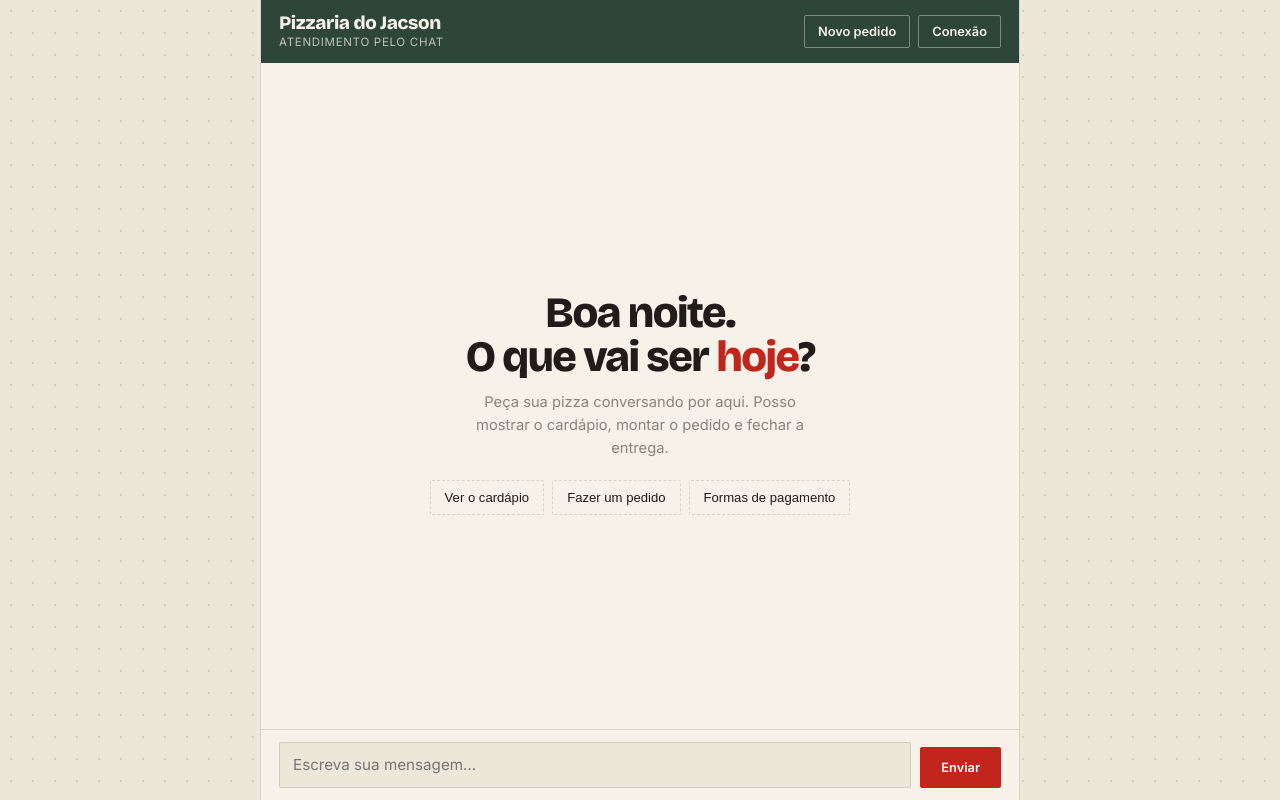
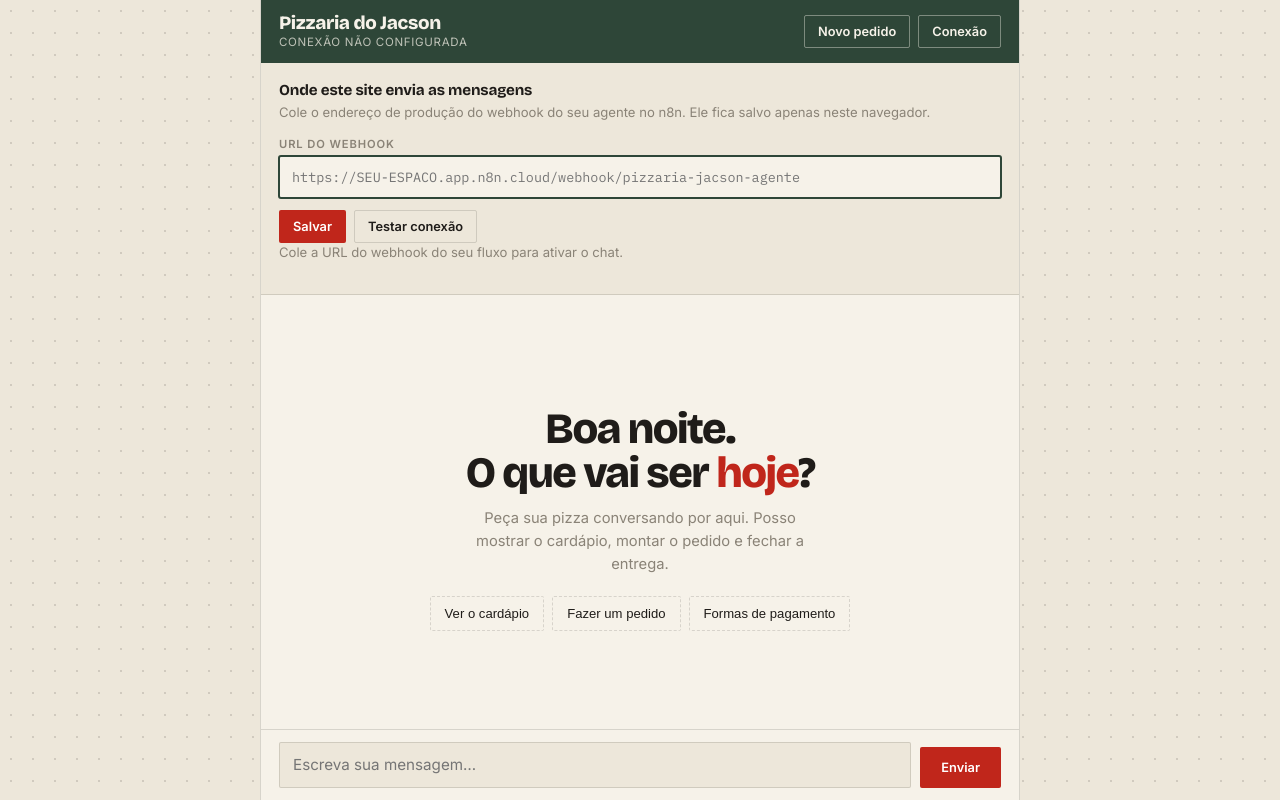
Before and after one commit to jacsontobiasbordin/ChatPizzariaJacson, a plain HTML site: page public/index.html in a window 1280 px wide. Drawn offline with nearby package versions, Linux system fonts and the light colour scheme.

Commit message:
Atualizar fluxo para agente do n8n e ajustar documentação

```diff
--- a/public/index.html
+++ b/public/index.html
@@ -256,11 +256,11 @@ body{
 
   <section class="config" id="config" hidden>
     <h2>Onde este site envia as mensagens</h2>
-    <p>Cole o endereço de produção do webhook do seu fluxo no n8n. Ele fica salvo apenas neste navegador.</p>
+    <p>Cole o endereço de produção do webhook do seu agente no n8n. Ele fica salvo apenas neste navegador.</p>
     <label class="campo">
       <span>URL do webhook</span>
       <input id="inputUrl" type="url" inputmode="url" autocomplete="off" spellcheck="false"
-             placeholder="https://SEU-ESPACO.app.n8n.cloud/webhook/pizzaria-jacson">
+             placeholder="https://SEU-ESPACO.app.n8n.cloud/webhook/pizzaria-jacson-agente">
     </label>
     <div class="config-acoes">
       <button class="btn btn-solido" id="btnSalvar" type="button">Salvar</button>
@@ -314,7 +314,7 @@ body{
     return id;
   }
 
-  var webhookUrl = ler(CHAVE_URL) || "https://jacsonbordin.app.n8n.cloud/webhook/pizzaria-jacson";
+  var webhookUrl = ler(CHAVE_URL) || "";
   var sessionId = ler(CHAVE_SESSAO) || novaSessao();
   var enviando = false;
 
```
Also changed, not shown: 1 other file.
